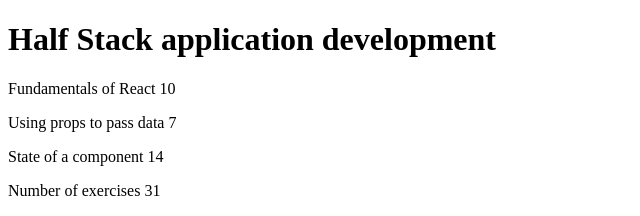
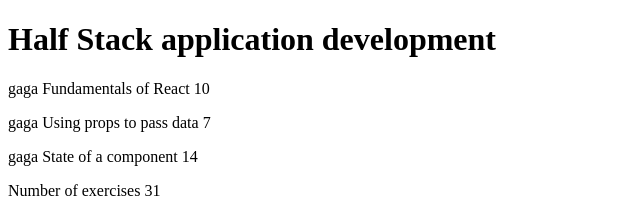
Before and after one commit to aarneharju/fullstack-open-2022, a React (Create React App) app in the folder part1/courseinfo/: page / in a window 1280 px wide. Shown: the top 216 px of the page, without its empty margins (0-640 px from the left). Built offline with nearby package versions, Linux system fonts and the light colour scheme.

Commit message:
1.2 done

```diff
--- a/part1/courseinfo/src/App.js
+++ b/part1/courseinfo/src/App.js
@@ -6,17 +6,20 @@ const Header = (props) => {
 
 const Content = (props) => {
   return (
-    <>
-      <p>
-        {props.part1} {props.exercises1}
-      </p>
-      <p>
-        {props.part2} {props.exercises2}
-      </p>
-      <p>
-        {props.part3} {props.exercises3}
-      </p>
-    </>
+    <div>
+      <Part part={props.part1} exercises={props.exercises1} />
+      <Part part={props.part2} exercises={props.exercises2} />
+      <Part part={props.part3} exercises={props.exercises3} />
+    </div>
+  )
+}
+
+const Part = (props) => {
+  { console.log(props) }
+  return (
+    < p >
+      gaga {props.part} {props.exercises}
+    </p >
   )
 }
 
```
